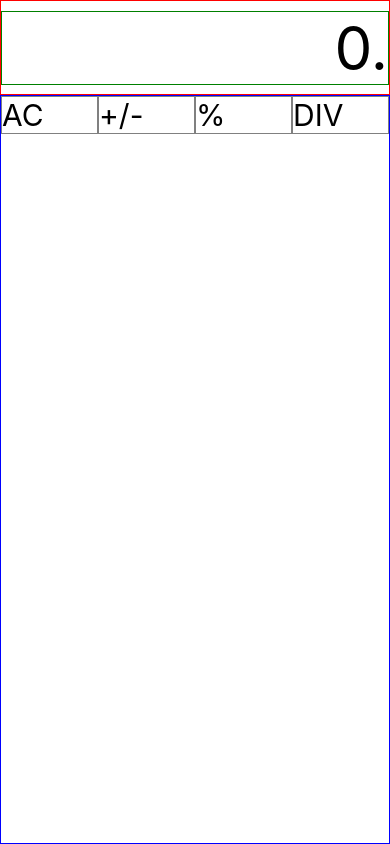
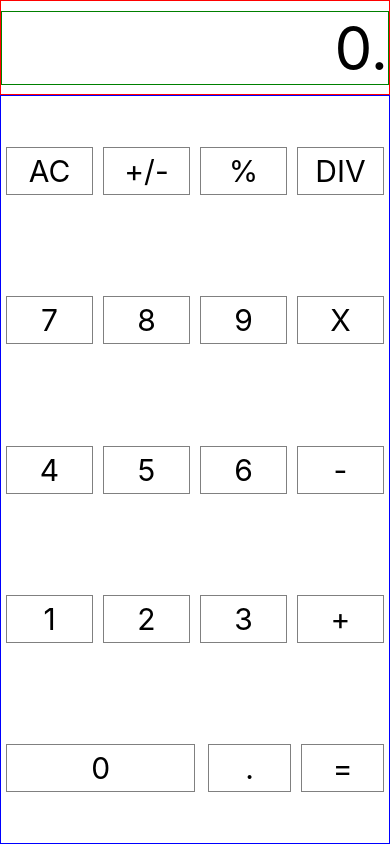
Before and after one commit to charathram/Calculator, a React Native app: screen / in a window 390 px wide. Built offline with nearby package versions, Linux system fonts and the light colour scheme.

Commit message:
Initial implementation of the Keys component

```diff
--- a/src/components/Keys.js
+++ b/src/components/Keys.js
@@ -12,21 +12,52 @@ const Keys = (props) => {
         <Text style={styles.text}>%</Text>
         <Text style={styles.text}>DIV</Text>
       </View>
+      <View style={styles.row}>
+        <Text style={styles.text}>7</Text>
+        <Text style={styles.text}>8</Text>
+        <Text style={styles.text}>9</Text>
+        <Text style={styles.text}>X</Text>
+      </View>
+      <View style={styles.row}>
+        <Text style={styles.text}>4</Text>
+        <Text style={styles.text}>5</Text>
+        <Text style={styles.text}>6</Text>
+        <Text style={styles.text}>-</Text>
+      </View>
+      <View style={styles.row}>
+        <Text style={styles.text}>1</Text>
+        <Text style={styles.text}>2</Text>
+        <Text style={styles.text}>3</Text>
+        <Text style={styles.text}>+</Text>
+      </View>
+      <View style={styles.row}>
+        <Text style={[styles.text, { flex: 5, marginRight: 11 }]}>0</Text>
+        <Text style={[styles.text, { flex: 2, marginLeft: 2 }]}>.</Text>
+        <Text style={[styles.text, { flex: 2 }]}>=</Text>
+      </View>
     </View>
   );
 };
 
 const styles = StyleSheet.create({
-  container: {},
+  container: {
+    justifyContent: "space-around",
+  },
   row: {
     flexDirection: "row",
     justifyContent: "space-between",
+    paddingTop: 10,
+    paddingBottom: 10,
   },
   text: {
     fontSize: 30,
     borderWidth: 1,
     borderColor: "gray",
     flex: 1,
+    textAlign: "center",
+    marginLeft: 5,
+    marginRight: 5,
+    padding: 5,
   },
 });
 
```
